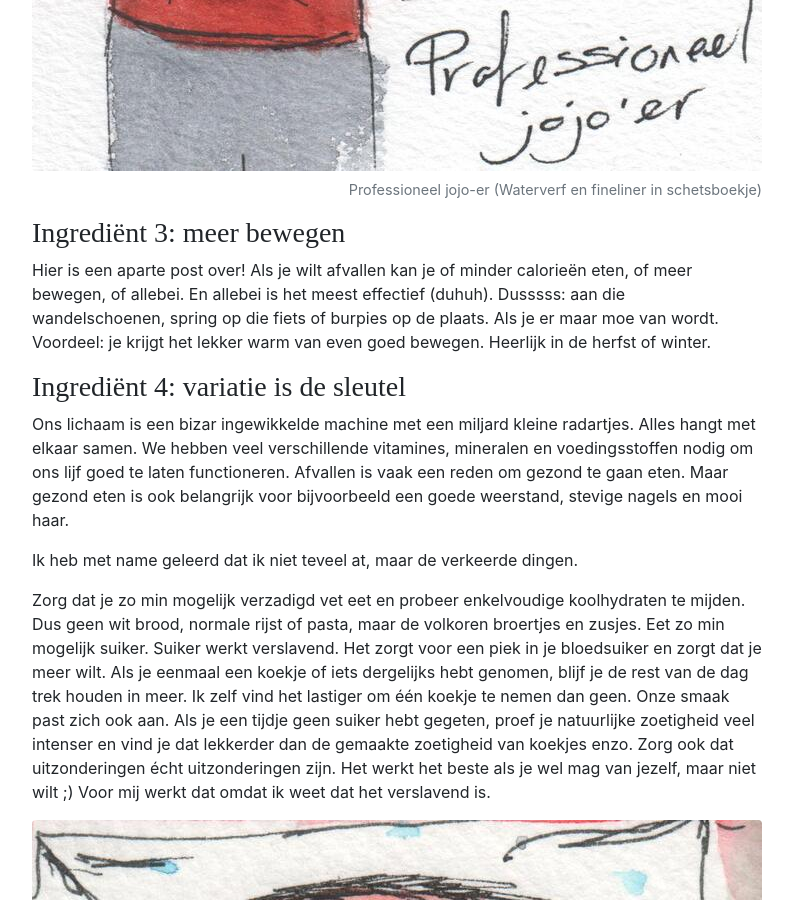
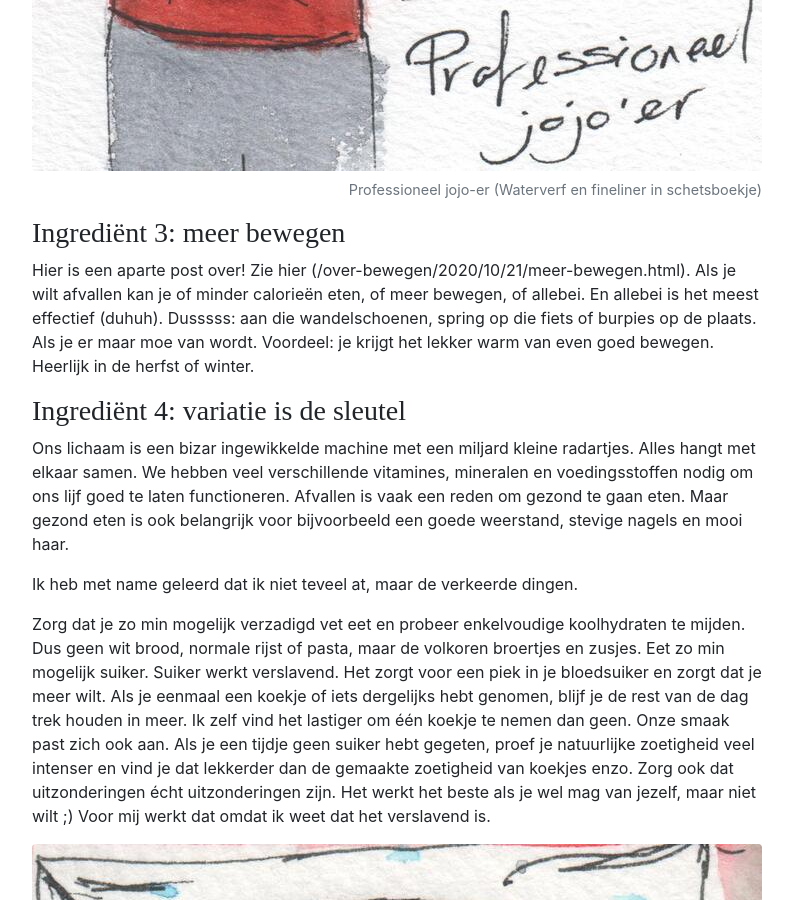
Before and after one commit to BaasLimited/baasovereten.github.io, a Jekyll site: the page built from _posts/2020-10-24-afvallen.md, in a window 1280 px wide and 900 px high, scrolled down 3108 px. Shown: the whole window, without its empty margins (243-1036 px from the left). Built offline with Jekyll 4.4.1, drawn with Linux system fonts in a browser that asks for light colours; some web fonts are replaced; a script that is not in the unit is left out; comment, search, counter and statistics services are not loaded.

Commit message:
Update 2020-10-24-afvallen.md

```diff
--- a/_posts/2020-10-24-afvallen.md
+++ b/_posts/2020-10-24-afvallen.md
@@ -43,7 +43,7 @@
 
 ### Ingrediënt 3: meer bewegen
 
-Hier is een aparte post over! Als je wilt afvallen kan je of minder calorieën eten, of meer bewegen, of allebei. En allebei is het meest effectief (duhuh). Dusssss: aan die wandelschoenen, spring op die fiets of burpies op de plaats. Als je er maar moe van wordt. Voordeel: je krijgt het lekker warm van even goed bewegen. Heerlijk in de herfst of winter.
+Hier is een aparte post over! Zie hier (/over-bewegen/2020/10/21/meer-bewegen.html). Als je wilt afvallen kan je of minder calorieën eten, of meer bewegen, of allebei. En allebei is het meest effectief (duhuh). Dusssss: aan die wandelschoenen, spring op die fiets of burpies op de plaats. Als je er maar moe van wordt. Voordeel: je krijgt het lekker warm van even goed bewegen. Heerlijk in de herfst of winter.
 
 ### Ingrediënt 4: variatie is de sleutel
 
```
